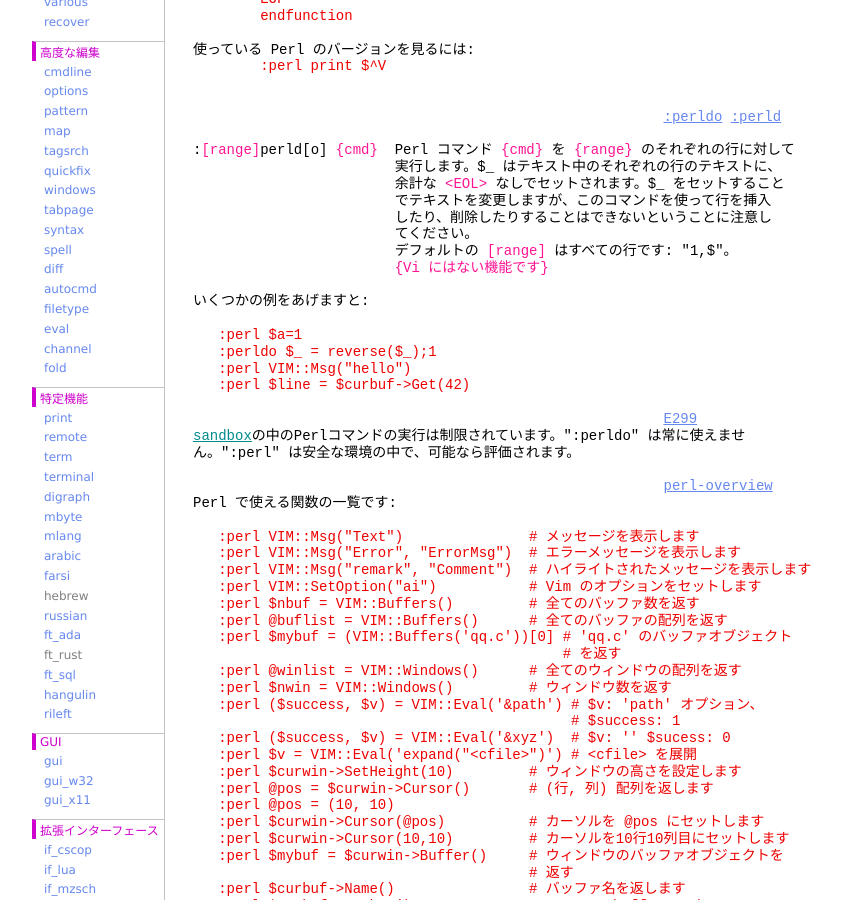
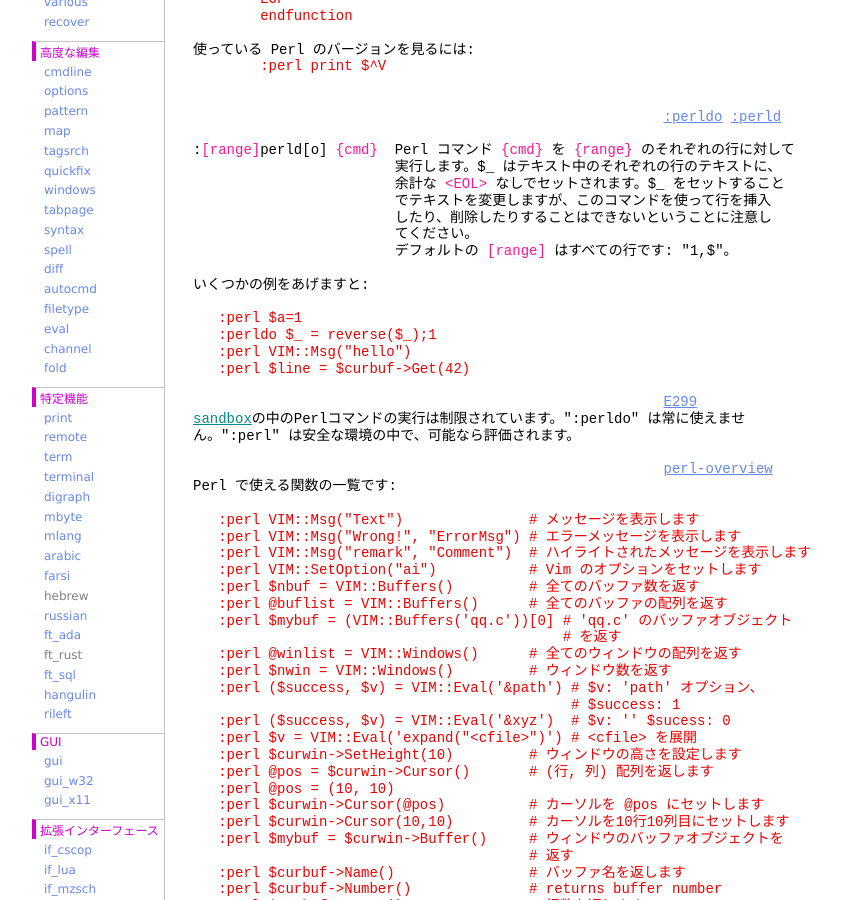
Before and after one commit to vim-jp/vimdoc-ja, a Jekyll site: the page built from if_perl.html, in a window 1280 px wide and 900 px high, scrolled down 1619 px. Shown: the whole window, without its empty margins (208-1050 px from the left). Built offline with Jekyll 4.4.1, drawn with Linux system fonts in a browser that asks for light colours; nearby versions of some CDN libraries; comment, search, counter and statistics services are not loaded; some of the changed text lies outside the part shown.

Commit message:
Generated by Travis JOB 849.1
https://travis-ci.org/vim-jp/vimdoc-ja-working/builds/389706786

```diff
--- a/if_perl.html
+++ b/if_perl.html
@@ -3,7 +3,7 @@
 helpname: 'if_perl'
 ---
 <div id='vimCodeElement'>
-<a class="Constant" href="if_perl.html" name="if_perl.txt">if_perl.txt</a>&nbsp;&nbsp; For&nbsp;<span class="Identifier">Vim バージョン 8.0.</span>&nbsp;&nbsp;Last change: 2015 Oct 16<br>
+<a class="Constant" href="if_perl.html" name="if_perl.txt">if_perl.txt</a>&nbsp;&nbsp; For&nbsp;<span class="Identifier">Vim バージョン 8.1.</span>&nbsp;&nbsp;Last change: 2017 Nov 24<br>
 <br>
 <br>
 &nbsp;&nbsp;&nbsp;&nbsp;&nbsp;&nbsp;&nbsp;&nbsp;&nbsp;&nbsp;&nbsp;&nbsp;&nbsp;&nbsp;&nbsp;&nbsp;&nbsp;&nbsp;<span class="Identifier">VIMリファレンスマニュアル&nbsp;&nbsp;&nbsp;&nbsp;by Sven Verdoolaege</span><br>
@@ -102,7 +102,6 @@
 &nbsp;&nbsp;&nbsp;&nbsp;&nbsp;&nbsp;&nbsp;&nbsp;&nbsp;&nbsp;&nbsp;&nbsp;&nbsp;&nbsp;&nbsp;&nbsp;&nbsp;&nbsp;&nbsp;&nbsp;&nbsp;&nbsp;&nbsp;&nbsp;したり、削除したりすることはできないということに注意し<br>
 &nbsp;&nbsp;&nbsp;&nbsp;&nbsp;&nbsp;&nbsp;&nbsp;&nbsp;&nbsp;&nbsp;&nbsp;&nbsp;&nbsp;&nbsp;&nbsp;&nbsp;&nbsp;&nbsp;&nbsp;&nbsp;&nbsp;&nbsp;&nbsp;てください。<br>
 &nbsp;&nbsp;&nbsp;&nbsp;&nbsp;&nbsp;&nbsp;&nbsp;&nbsp;&nbsp;&nbsp;&nbsp;&nbsp;&nbsp;&nbsp;&nbsp;&nbsp;&nbsp;&nbsp;&nbsp;&nbsp;&nbsp;&nbsp;&nbsp;デフォルトの&nbsp;<span class="Special">[range]</span>&nbsp;はすべての行です: &quot;1,$&quot;。<br>
-&nbsp;&nbsp;&nbsp;&nbsp;&nbsp;&nbsp;&nbsp;&nbsp;&nbsp;&nbsp;&nbsp;&nbsp;&nbsp;&nbsp;&nbsp;&nbsp;&nbsp;&nbsp;&nbsp;&nbsp;&nbsp;&nbsp;&nbsp;&nbsp;<span class="Special">{Vi にはない機能です}</span><br>
 <br>
 いくつかの例をあげますと:<br>
 <br>
@@ -119,7 +118,7 @@
 Perl で使える関数の一覧です:<br>
 <br>
 <div class="helpExample">&nbsp;&nbsp; :perl VIM::Msg(&quot;Text&quot;)&nbsp;&nbsp;&nbsp;&nbsp;&nbsp;&nbsp;&nbsp;&nbsp;&nbsp;&nbsp;&nbsp;&nbsp;&nbsp;&nbsp; # メッセージを表示します<br>
-&nbsp;&nbsp; :perl VIM::Msg(&quot;Error&quot;, &quot;ErrorMsg&quot;)&nbsp;&nbsp;# エラーメッセージを表示します<br>
+&nbsp;&nbsp; :perl VIM::Msg(&quot;Wrong!&quot;, &quot;ErrorMsg&quot;) # エラーメッセージを表示します<br>
 &nbsp;&nbsp; :perl VIM::Msg(&quot;remark&quot;, &quot;Comment&quot;)&nbsp;&nbsp;# ハイライトされたメッセージを表示します<br>
 &nbsp;&nbsp; :perl VIM::SetOption(&quot;ai&quot;)&nbsp;&nbsp;&nbsp;&nbsp;&nbsp;&nbsp;&nbsp;&nbsp;&nbsp;&nbsp; # Vim のオプションをセットします<br>
 &nbsp;&nbsp; :perl $nbuf = VIM::Buffers()&nbsp;&nbsp;&nbsp;&nbsp;&nbsp;&nbsp;&nbsp;&nbsp; # 全てのバッファ数を返す<br>
```
Also changed, not shown: pi_getscript.html (+4 -4 lines).
